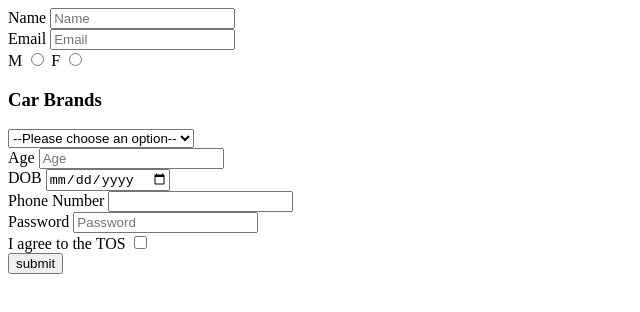
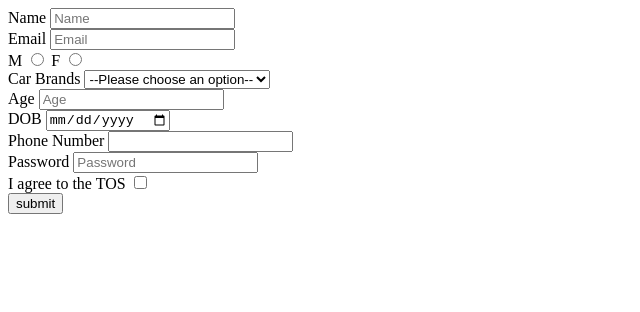
Before and after one commit to acciojob/signup-form-car-shwetaparmar2807, a website: page main.html in a window 1280 px wide. Shown: the whole page, without its empty margins (0-640 px from the left). Drawn offline with Linux system fonts and the light colour scheme.

Commit message:
created a submission

```diff
--- a/main.html
+++ b/main.html
@@ -21,8 +21,7 @@
         <input type="radio" name="gender" required id="gender_f">
         <br>
 
-		<h3>Car Brands</h3>
-		<label for"cars"></label>
+		<label for="cars">Car Brands</label>
 		<select requied id="cars">
 			<option>--Please choose an option--</option>
 			<option>BMW</option>
```
